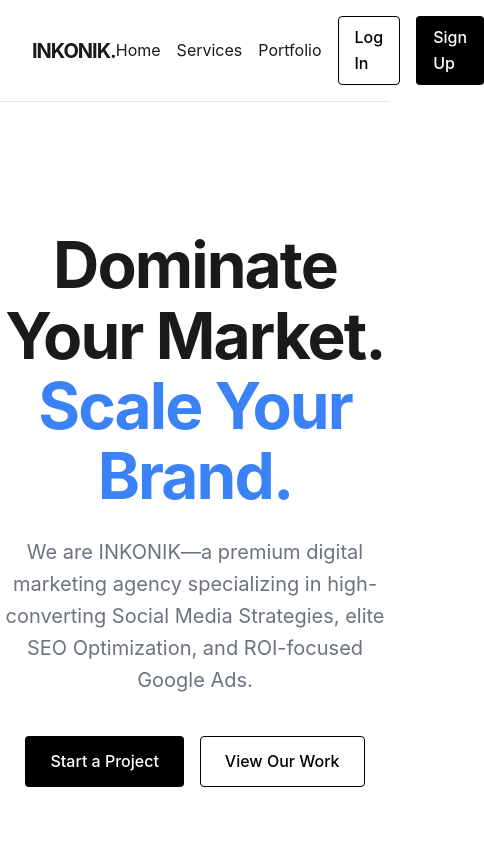
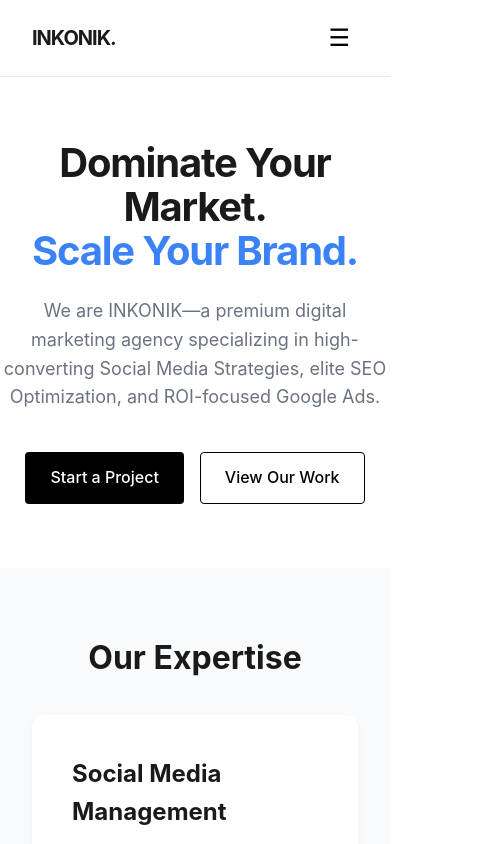
Before and after one commit to INFUNDER/INKONIK, a React (Vite) app: page / in a window 390 px wide. Shown: the top 844 px of the page, 484 px wide, since content can reach past the window. Built offline with nearby package versions, Linux system fonts and the light colour scheme.

Commit message:
Make site mobile responsive with CSS media queries and hamburger menu

```diff
--- a/src/components/Navbar.jsx
+++ b/src/components/Navbar.jsx
@@ -1,29 +1,36 @@
+import { useState } from 'react';
 import { Link } from 'react-router-dom';
 import { useAuth } from '../contexts/AuthContext';
 
 export default function Navbar() {
   const { user, isAdmin } = useAuth();
+  const [isMenuOpen, setIsMenuOpen] = useState(false);
 
   return (
-    <header style={{ borderBottom: '1px solid var(--border-color)', padding: '1rem 0' }}>
+    <header style={{ borderBottom: '1px solid var(--border-color)', padding: '1rem 0', position: 'relative' }}>
       <div className="container flex justify-between items-center">
         <Link to="/" style={{ fontSize: '1.25rem', fontWeight: 'bold', letterSpacing: '-0.05em' }}>
           INKONIK.
         </Link>
-        <nav className="flex gap-4 items-center">
-          <Link to="/">Home</Link>
-          <Link to="/#services">Services</Link>
-          <Link to="/#portfolio">Portfolio</Link>
+
+        <button className="mobile-menu-btn" onClick={() => setIsMenuOpen(!isMenuOpen)}>
+          ☰
+        </button>
+
+        <nav className={`nav-links ${isMenuOpen ? 'open' : ''}`}>
+          <Link to="/" onClick={() => setIsMenuOpen(false)}>Home</Link>
+          <Link to="/#services" onClick={() => setIsMenuOpen(false)}>Services</Link>
+          <Link to="/#portfolio" onClick={() => setIsMenuOpen(false)}>Portfolio</Link>
 
           {user ? (
             <>
-              {isAdmin && <Link to="/admin" style={{ fontWeight: '500', color: 'var(--accent-color)' }}>Admin</Link>}
-              <Link to="/dashboard" className="btn btn-primary" style={{ padding: '0.5rem 1rem' }}>Dashboard</Link>
+              {isAdmin && <Link to="/admin" style={{ fontWeight: '500', color: 'var(--accent-color)' }} onClick={() => setIsMenuOpen(false)}>Admin</Link>}
+              <Link to="/dashboard" className="btn btn-primary" style={{ padding: '0.5rem 1rem' }} onClick={() => setIsMenuOpen(false)}>Dashboard</Link>
             </>
           ) : (
             <>
-              <Link to="/login" className="btn btn-outline" style={{ padding: '0.5rem 1rem' }}>Log In</Link>
-              <Link to="/signup" className="btn btn-primary" style={{ padding: '0.5rem 1rem' }}>Sign Up</Link>
+              <Link to="/login" className="btn btn-outline" style={{ padding: '0.5rem 1rem' }} onClick={() => setIsMenuOpen(false)}>Log In</Link>
+              <Link to="/signup" className="btn btn-primary" style={{ padding: '0.5rem 1rem' }} onClick={() => setIsMenuOpen(false)}>Sign Up</Link>
             </>
           )}
         </nav>
--- a/src/index.css
+++ b/src/index.css
@@ -149,3 +149,90 @@ a {
   transform: translateY(-5px);
   box-shadow: 0 10px 20px rgba(0, 0, 0, 0.1);
 }
+
+/* Responsive Typography & Spacing */
+.hero-title {
+  font-size: 4rem;
+  font-weight: bold;
+  margin-bottom: 1.5rem;
+  letter-spacing: -0.03em;
+  line-height: 1.1;
+}
+
+.hero-subtitle {
+  font-size: 1.25rem;
+  color: var(--text-muted);
+  max-width: 650px;
+  margin: 0 auto 2.5rem auto;
+}
+
+.section-padding {
+  padding: 8rem 0;
+}
+
+.section-title {
+  font-size: 2.5rem;
+  font-weight: bold;
+  margin-bottom: 3.5rem;
+  text-align: center;
+}
+
+/* Mobile Nav */
+.mobile-menu-btn {
+  display: none;
+  background: none;
+  border: none;
+  font-size: 1.5rem;
+  cursor: pointer;
+  padding: 0.5rem;
+}
+
+.nav-links {
+  display: flex;
+  gap: 1rem;
+  align-items: center;
+}
+
+@media (max-width: 768px) {
+  .hero-title {
+    font-size: 2.5rem;
+  }
+
+  .hero-subtitle {
+    font-size: 1.125rem;
+  }
+
+  .section-padding {
+    padding: 4rem 0;
+  }
+
+  .section-title {
+    font-size: 2rem;
+    margin-bottom: 2rem;
+  }
+
+  .mobile-menu-btn {
+    display: block;
+  }
+
+  .nav-links {
+    display: none;
+    flex-direction: column;
+    position: absolute;
+    top: 100%;
+    left: 0;
+    right: 0;
+    background: white;
+    padding: 1rem;
+    box-shadow: 0 4px 6px rgba(0,0,0,0.1);
+    z-index: 50;
+  }
+
+  .nav-links.open {
+    display: flex;
+  }
+
+  .flex-wrap-mobile {
+    flex-wrap: wrap;
+  }
+}
--- a/src/pages/Home.jsx
+++ b/src/pages/Home.jsx
@@ -41,16 +41,16 @@ export default function Home() {
   return (
     <div>
       {/* Hero Section */}
-      <section className="container" style={{ padding: '8rem 0', textAlign: 'center' }}>
+      <section className="container section-padding" style={{ textAlign: 'center' }}>
         <div className="animate-fade-in-up">
-          <h1 style={{ fontSize: '4rem', fontWeight: 'bold', marginBottom: '1.5rem', letterSpacing: '-0.03em', lineHeight: '1.1' }}>
+          <h1 className="hero-title">
             Dominate Your Market.<br />
             <span style={{ color: 'var(--accent-color)' }}>Scale Your Brand.</span>
           </h1>
-          <p style={{ fontSize: '1.25rem', color: 'var(--text-muted)', maxWidth: '650px', margin: '0 auto 2.5rem auto' }}>
+          <p className="hero-subtitle">
             We are INKONIK—a premium digital marketing agency specializing in high-converting Social Media Strategies, elite SEO Optimization, and ROI-focused Google Ads.
           </p>
-          <div className="flex justify-center gap-4">
+          <div className="flex flex-wrap-mobile justify-center gap-4">
             <a href="#contact" className="btn btn-primary hover-lift">Start a Project</a>
             <a href="#portfolio" className="btn btn-outline hover-lift">View Our Work</a>
           </div>
@@ -58,9 +58,9 @@ export default function Home() {
       </section>
 
       {/* Services Section */}
-      <section id="services" style={{ backgroundColor: 'var(--bg-secondary)', padding: '6rem 0' }}>
+      <section id="services" className="section-padding" style={{ backgroundColor: 'var(--bg-secondary)' }}>
         <div className="container">
-          <h2 className="animate-fade-in-up" style={{ fontSize: '2.5rem', fontWeight: 'bold', marginBottom: '3.5rem', textAlign: 'center' }}>Our Expertise</h2>
+          <h2 className="animate-fade-in-up section-title">Our Expertise</h2>
           <div style={{ display: 'grid', gridTemplateColumns: 'repeat(auto-fit, minmax(300px, 1fr))', gap: '2rem' }}>
             {services.map((s, i) => (
               <div key={i} className={`hover-lift animate-fade-in-up delay-${(i + 1) * 100}`} style={{ background: 'white', padding: '2.5rem', borderRadius: '12px', boxShadow: '0 4px 6px rgba(0,0,0,0.05)' }}>
@@ -73,8 +73,8 @@ export default function Home() {
       </section>
 
       {/* Portfolio Section */}
-      <section id="portfolio" className="container" style={{ padding: '6rem 0' }}>
-        <h2 className="animate-fade-in-up" style={{ fontSize: '2.5rem', fontWeight: 'bold', marginBottom: '3.5rem', textAlign: 'center' }}>Proven Results</h2>
+      <section id="portfolio" className="container section-padding">
+        <h2 className="animate-fade-in-up section-title">Proven Results</h2>
         <div style={{ display: 'grid', gridTemplateColumns: 'repeat(auto-fit, minmax(300px, 1fr))', gap: '2.5rem' }}>
           {portfolio.map((p, i) => (
             <div key={i} className={`hover-lift animate-fade-in-up delay-${(i + 1) * 100}`} style={{ border: '1px solid var(--border-color)', borderRadius: '12px', overflow: 'hidden', textAlign: 'left', background: 'white' }}>
```
